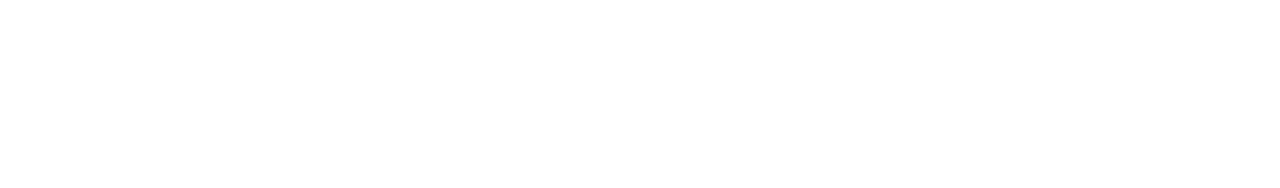
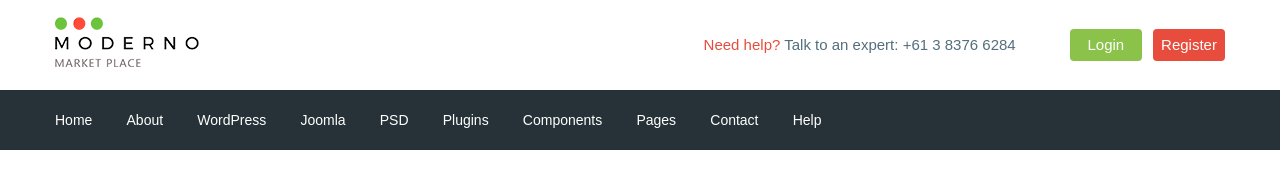
Before and after one commit to khersonna/moderno, a website: page app/index.html in a window 1280 px wide. Drawn offline with nearby package versions, Linux system fonts and the light colour scheme; files that its build step writes are made by us from their sources.

Commit message:
added header

```diff
--- a/app/index.html
+++ b/app/index.html
@@ -1,18 +1,83 @@
 <!DOCTYPE html>
 <html lang="en">
+
 <head>
     <meta charset="UTF-8">
     <meta name="viewport" content="width=device-width, initial-scale=1.0">
     <title>Document</title>
+    <link href="https://fonts.googleapis.com/css2?family=Roboto:wght@500;700&display=swap" rel="stylesheet">
     <link rel="stylesheet" href="css/libs.min.css">
     <link rel="stylesheet" href="css/style.min.css">
 </head>
+
 <body>
+    <header class="header">
+        <div class="header__top">
+            <div class="container">
+                <div class="header__top-inner">
+                    <div class="header__logo">
+                        <a href="#">
+                            <img src="images/logo.png" alt="">
+                        </a>
+                    </div>
+                    <div class="header__text">
+                        <a href="#">
+                            <span>Need help?</span>
+                        </a> Talk to an expert:
+                        <a class="header__phone" href="tel:61383766284"></a>+61 3 8376 6284
+                    </div>
+                    <div class="header__box">
+                        <a class="basket" href="#"></a>
+                        <a class="header__btn header__btn-login" href="">Login</a>
+                        <a class="header__btn header__btn-register" href="">Register</a>
+                    </div>
+                </div>
+            </div>
+        </div>
+        <div class="header__menu">
+            <div class="container">
+                <nav class="menu">
+                    <ul class="menu__list">
+                        <li>
+                            <a href="#">Home</a>
+                        </li>
+                        <li>
+                            <a href="#">About</a>
+                        </li>
+                        <li>
+                            <a href="#">WordPress</a>
+                        </li>
+                        <li>
+                            <a href="#">Joomla</a>
+                        </li>
+                        <li>
+                            <a href="#">PSD</a>
+                        </li>
+                        <li>
+                            <a href="#">Plugins</a>
+                        </li>
+                        <li>
+                            <a href="#">Components</a>
+                        </li>
+                        <li>
+                            <a href="#"> Pages</a>
+                        </li>
+                        <li>
+                            <a href="#">Contact</a>
+                        </li>
+                        <li>
+                            <a href="#">Help</a>
+                        </li>
+                    </ul>
 
-
+                </nav>
+            </div>
+        </div>
+    </header>
 
     <script src="https://ajax.googleapis.com/ajax/libs/jquery/3.4.1/jquery.min.js"></script>
-    <script src="js/libs.min.js" ></script>
-    <script src="js/main.min.js" ></script>
+    <script src="js/libs.min.js"></script>
+    <script src="js/main.min.js"></script>
 </body>
+
 </html>
--- /dev/null
+++ b/app/scss/_fonts.scss
@@ -0,0 +1,7 @@
+@font-face {
+    font-family: 'Roboto-Regular', sans-serif;
+    src: url('../fonts/Roboto-Regular.woff2') format('woff2'),
+        url('../fonts/Roboto-Regular.woff') format('woff');
+    font-weight: 40;
+    font-display: swap;
+}
--- /dev/null
+++ b/app/scss/_global.scss
@@ -0,0 +1,40 @@
+html {
+    box-sizing: border-box;
+}
+
+*,
+*::before,
+*::after {
+    box-sizing: inherit;
+}
+
+.box {
+    display: flex;
+    transition: all .3s;
+}
+
+a {
+    display: inline-block;
+    text-decoration: none;
+    color: $text;
+}
+
+ul,
+li {
+    margin: 0;
+    padding: 0;
+    list-style: none;
+}
+body{
+    font-family: 'Roboto-Regular', sans-serif;
+    font-weight: 400;
+    font-size: 15px;
+    line-height: 24px;
+    color: $text;
+}
+
+.container{
+    max-width: 1200px;
+    margin: 0 auto;
+    padding: 0 15px;
+}
--- /dev/null
+++ b/app/scss/_vars.scss
@@ -0,0 +1,4 @@
+$text:  #546e7e;
+$red: #e74c3c;
+$green: #8bc34a;
+$bg: #263238;
--- a/app/scss/style.scss
+++ b/app/scss/style.scss
@@ -1,12 +1,59 @@
-html{
-    box-sizing: border-box;
+@import '_vars';
+@import '_global';
+@import '_fonts';
+
+.header__top-inner {
+    display: flex;
+    justify-content: space-between;
+    height: 90px;
+    align-items: center;
 }
-*,
-*::before,
-*::after{
-    box-sizing: inherit;
+
+.header__text {
+    margin-left: auto;
+    margin-right: 50px;
+
+    span {
+        color: $red;
+    }
 }
-.box{
+
+.header__btn {
+    padding: 4px;
+    width: 72px;
+    border-radius: 4px;
+    text-align: center;
+    color: #ffffff;
+}
+
+.header__btn-login {
+    background-color: $green;
+}
+
+.header__btn-register {
+    background-color: $red;
+    margin-left: 7px;
+}
+
+.header__menu {
+    background-color: $bg;
+}
+
+.menu {
     display: flex;
-    transition: all .3s;
+    align-items: center;
+    height: 60px;
 }
+
+.menu__list {
+    li {
+        display: inline-block;
+        &+li {
+           margin-left: 30px;
+        }
+    }
+    a{
+        color: #ffffff;
+        font-size: 14px;
+    }
+}
--- a/gulpfile.js
+++ b/gulpfile.js
@@ -9,8 +9,8 @@ let gulp = require('gulp'),
 
 
 gulp.task('sass', function(){
-   return gulp.src('app/scss/style.scss')
-            .pipe(sass({outputStyle: 'compressed'}))
+   return gulp.src('app/scss/**/*.scss')
+            .pipe(sass({outputStyle: 'expand'}))
             .pipe(rename({suffix: '.min'}))
             .pipe(autoprefixer({
                 overrideBrowserslist:['last 8 versions']
@@ -64,7 +64,7 @@ gulp.task('browser-sync', function() {
 });
 
 gulp.task('watch', function(){
-    gulp.watch('app/scss/style.scss', gulp.parallel('sass'))
+    gulp.watch('app/scss/**/*.scss', gulp.parallel('sass'))
     gulp.watch('app/*.html', gulp.parallel('html'))
     gulp.watch('app/js/*.js', gulp.parallel('js'))
 });
```
Also changed, not shown: app/fonts/Roboto-Regular.woff (added), app/fonts/Roboto-Regular.woff2 (added), app/images/logo.png (added).
